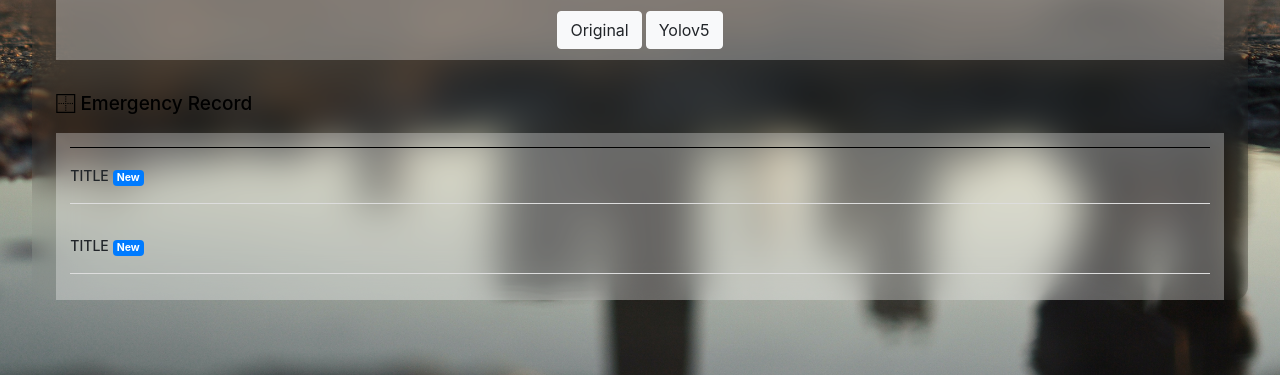
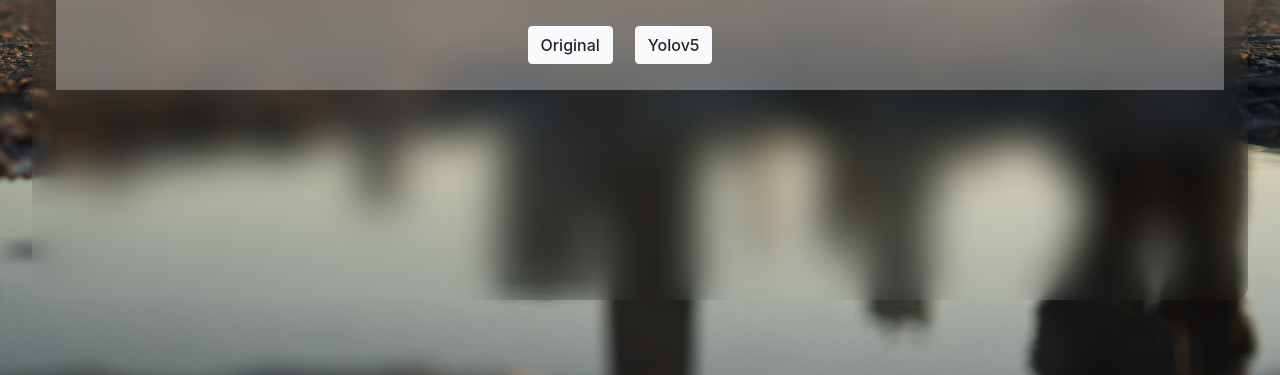
Before and after one commit to 2022-SMHRD-KDT-BigData-3/CATSEYE, a Java web app: page /Main.jsp in a window 1280 px wide. Shown: the part 724-1099 px from the top of the page. Run offline with Spring Boot 4, a stand-in JSP engine, Linux system fonts and the light colour scheme; the project's own start-up code is not run, and a stand-in starts its controllers and pages; some libraries are stand-ins or nearby versions; some web fonts are replaced.

Commit message:
commit 5:43

```diff
--- a/SpringTEST2/src/main/webapp/Main.jsp
+++ b/SpringTEST2/src/main/webapp/Main.jsp
@@ -62,82 +62,17 @@
 					</video>
 
 					<div style="align-self: center;">
-					<button type="button" class="btn btn-light"> Original</button>
-					<button type="button" class="btn btn-light"> Yolov5</button>
-					</div>
+							<button type="button" class="btn btn-light"
+								style="position: relative; right: 29px; margin: 15px;font-weight: 500;">
+								Original</button>
+							<button type="button" class="btn btn-light"
+								style="position: relative; right: 26px;font-weight: 500;">Yolov5</button>
+						</div>
 				</div>
 				</div>
 
 
-				<!-- 게시물 list -->
-				<div class="content-section">
-					<div class="content-section-title"><i class="bi bi-border-outer"></i>    Emergency Record</div>
-					<div id="Accordion_wrap" style="background-color: var(--theme-bg-color); magin:2px;">
-						<div class="que">
-							<span>TITLE </span> <span class="badge badge-primary">New</span>
-						</div>
-						<div class="anw">
-							<span><form action="#" method="post">
-									<div class="form-group">
-										<label for="datetime"
-											style="font-family: 'Poppins', sans-serif;">날짜</label>
-											<input type="datetime-local" name="datetime" class="form-control" id="datetime" name="datetime">
-									</div>
-									<div class="form-group">
-										<label for="content">내용</label>
-										<textarea class="form-control" rows="5" id="content"
-											name="content" placeholder="내용 작성"></textarea>
-									</div>
-									<button type="submit" class="btn btn-light">수정</button>
-									<button type="submit" class="btn btn-light">삭제</button>
-								</form></span>
-						</div>
-						<div class="que">
-							<span>TITLE </span><span class="badge badge-primary">New</span>
-						</div>
-						<div class="anw">
-							<form action="#" method="post">
-									<div class="form-group">
-										<label for="datetime"
-											style="font-family: 'Poppins', sans-serif;">날짜</label> <input
-											type="datetime-local" name="datetime" class="form-control"
-											id="datetime" name="datetime">
-									</div>
 
-									<div class="form-group">
-										<label for="content">내용</label>
-										<textarea class="form-control" rows="5" id="content"
-											name="content" placeholder="내용 작성"></textarea>
-									</div>
-									<button type="submit" class="btn btn-default"
-										style="background: #fff;">수정</button>
-									<button type="submit" class="btn btn-default"
-										style="background: #fff;">삭제</button>
-								</form>
-						</div>
-						<div class="que">
-							<span>TITLE </span><span class="badge badge-primary">New</span>
-						</div>
-						<div class="anw">
-							<form action="#" method="post">
-									<div class="form-group">
-										<label for="datetime"
-											style="font-family: 'Poppins', sans-serif;">날짜</label> <input
-											type="datetime-local" name="datetime" class="form-control"
-											id="datetime" name="datetime">
-									</div>
-
-
-									<div class="form-group">
-										<label for="content">내용</label>
-										<textarea class="form-control" rows="5" id="content"
-											name="content" placeholder="내용 작성"></textarea>
-									</div>
-									<button type="submit" class="btn btn-default"
-										style="background: #fff;">수정</button>
-									<button type="submit" class="btn btn-default"
-										style="background: #fff;">삭제</button>
-								</form>
 						</div>
 					</div>
 
```
Also changed, not shown: SpringTEST2/src/main/webapp/WEB-INF/views/posting.jsp (line endings or trailing spaces).
